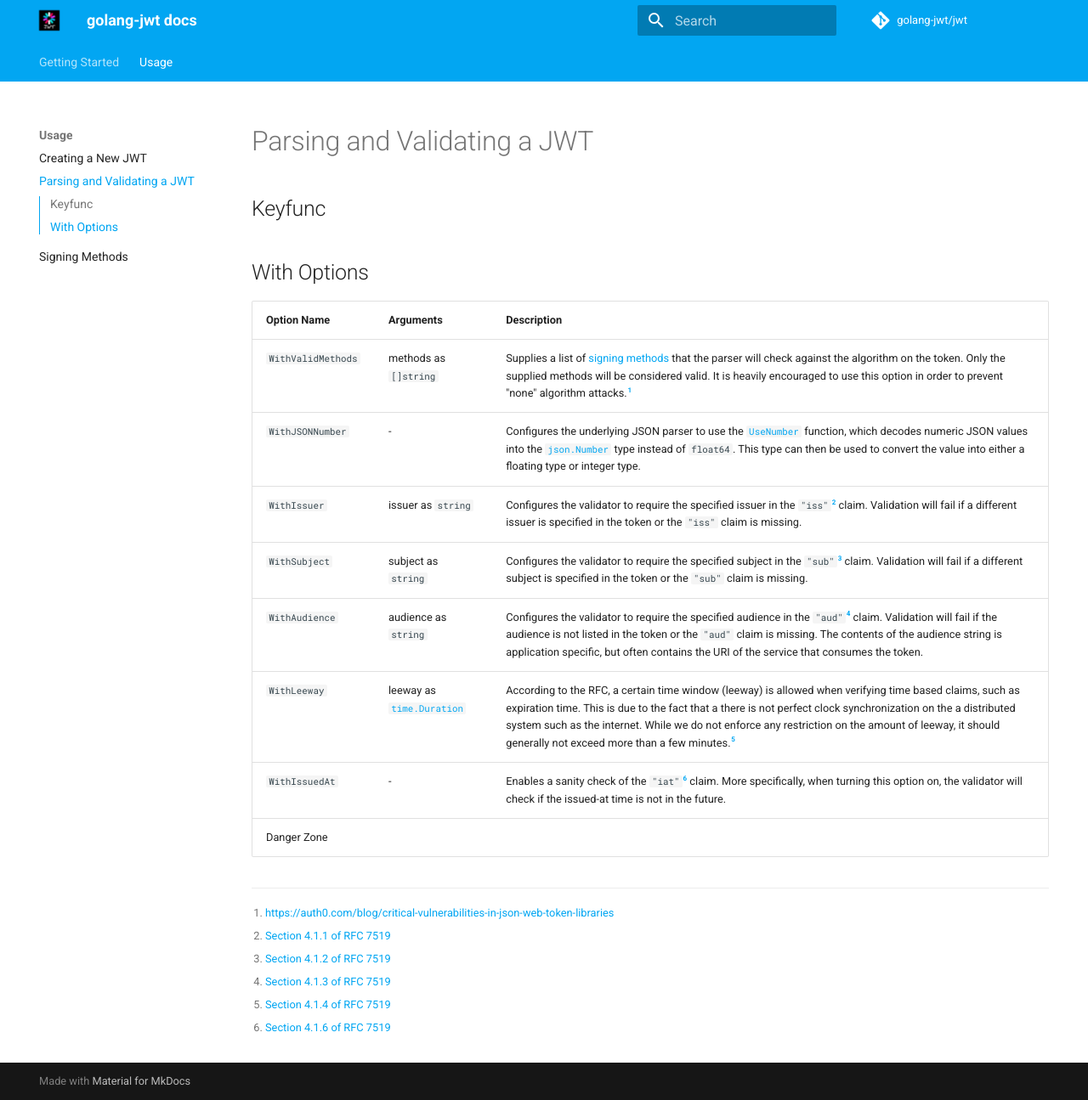
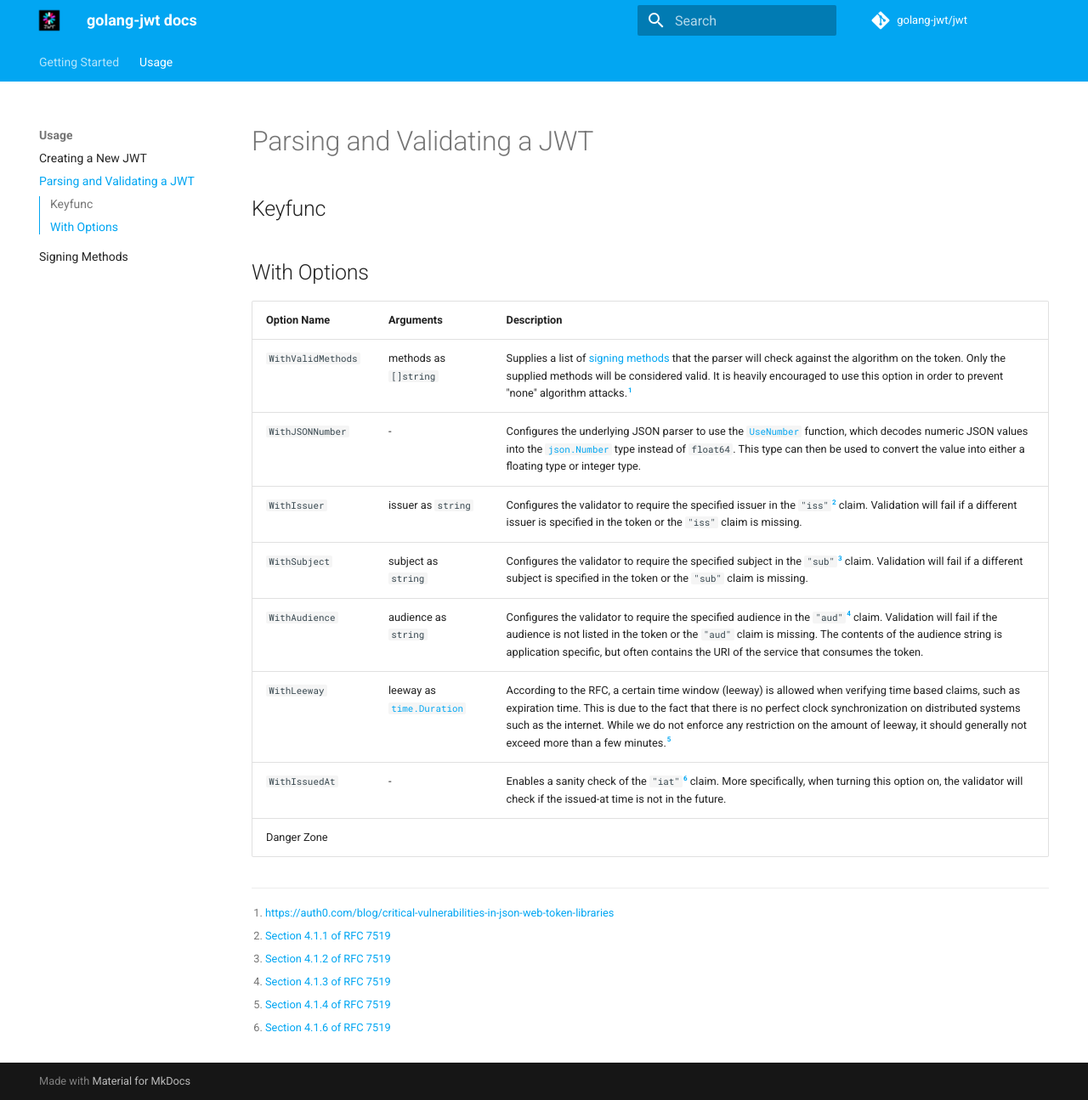
Before and after one commit to golang-jwt/jwt-docs, an MkDocs documentation site: the page built from docs/usage/parse.md, in a window 1280 px wide and 1295 px high. Shown: the whole window at 85% size. Built offline with MkDocs 1.6.1 and Material for MkDocs 9.7.7, drawn with Linux system fonts in a browser that asks for light colours; comment, search, counter and statistics services are not loaded.

Commit message:
docs: enhancing description leeway as time.Duration parse JWT (#5)
* docs: enhancing description leeway as time.Duration parse JWT

* Update parse.md

---------

Co-authored-by: Christian Banse <oxisto@aybaze.com>

```diff
--- a/docs/usage/parse.md
+++ b/docs/usage/parse.md
@@ -13,7 +13,7 @@
 | `WithIssuer`                                | issuer as `string`                                            | Configures the validator to require the specified issuer in the `"iss"`[^iss] claim. Validation will fail if a different issuer is specified in the token or the `"iss"` claim is missing.                                                                                                                                                                                            |
 | `WithSubject`                               | subject as `string`                                           | Configures the validator to require the specified subject in the `"sub"`[^sub] claim. Validation will fail if a different subject is specified in the token or the `"sub"` claim is missing.                                                                                                                                                                                          |
 | `WithAudience`                              | audience  as `string`                                         | Configures the validator to require the specified audience in the `"aud"`[^aud] claim. Validation will fail if the audience is not listed in the token or the `"aud"` claim is missing. The contents of the audience string is application specific, but often contains the URI of the service that consumes the token.                                                               |
-| `WithLeeway`                                | leeway as [`time.Duration`](https://pkg.go.dev/time#Duration) | According to the RFC, a certain time window (leeway) is allowed when verifying time based claims, such as expiration time. This is due to the fact that a there is not perfect clock synchronization on the a distributed system such as the internet. While we do not enforce any restriction on the amount of leeway, it should generally not exceed more than a few minutes.[^exp] |
+| `WithLeeway`                                | leeway as [`time.Duration`](https://pkg.go.dev/time#Duration) | According to the RFC, a certain time window (leeway) is allowed when verifying time based claims, such as expiration time. This is due to the fact that there is no perfect clock synchronization on distributed systems such as the internet. While we do not enforce any restriction on the amount of leeway, it should generally not exceed more than a few minutes.[^exp] |
 | `WithIssuedAt`                              | -                                                             | Enables a sanity check of the `"iat"`[^iat] claim. More specifically, when turning this option on, the validator will check if the issued-at time is not in the future.                                                                                                                                                                                                               |
 | Danger Zone                                 |
 
```
